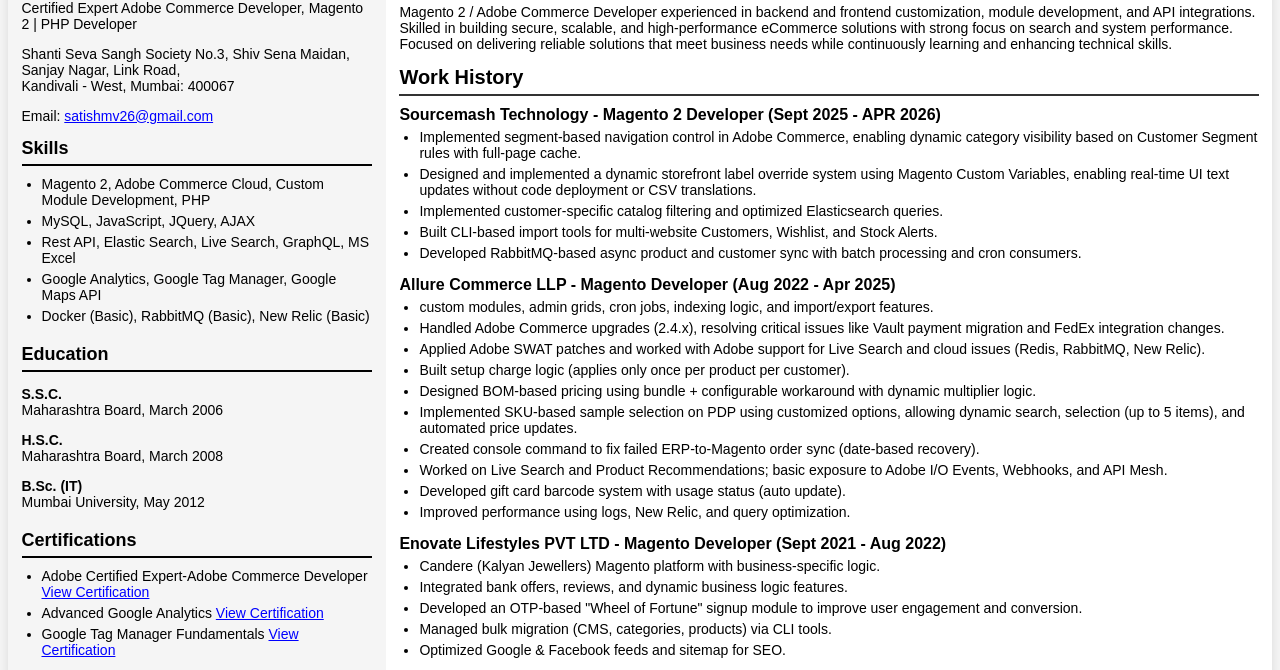
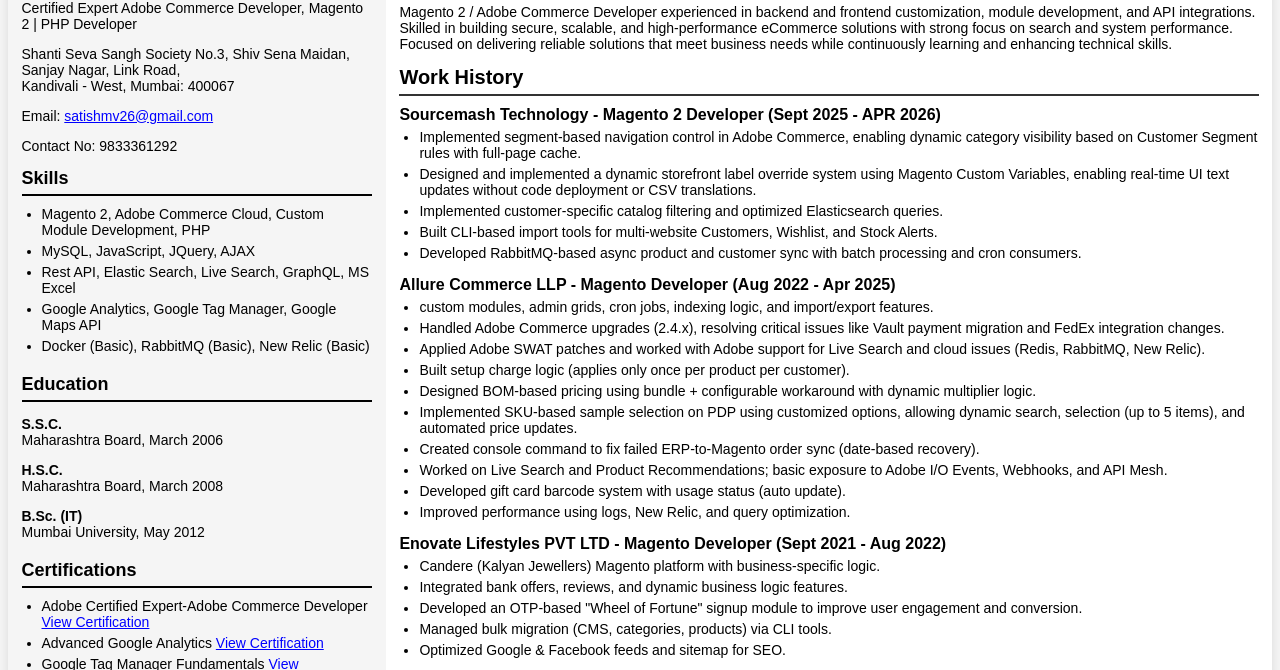
Before and after one commit to satishmv26/satishmv26.github.io, a plain HTML site: page index.html in a window 1280 px wide. Shown: the part 64-734 px from the top of the page. Drawn offline with Linux system fonts and the light colour scheme.

Commit message:
Update index.html
Contact no. added

```diff
--- a/index.html
+++ b/index.html
@@ -97,6 +97,7 @@
     <p>Shanti Seva Sangh Society No.3, Shiv Sena Maidan, Sanjay Nagar, Link Road,<br>
       Kandivali - West, Mumbai: 400067</p>
     <p>Email: <a href="mailto:satishmv26@gmail.com">satishmv26@gmail.com</a></p>
+    <p>Contact No: 9833361292</p>
     <!-- Skills -->
     <div class="section">
       <h2>Skills</h2>
```
